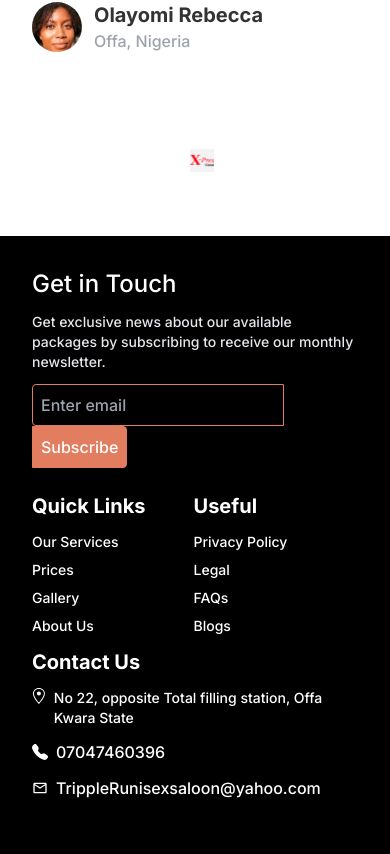
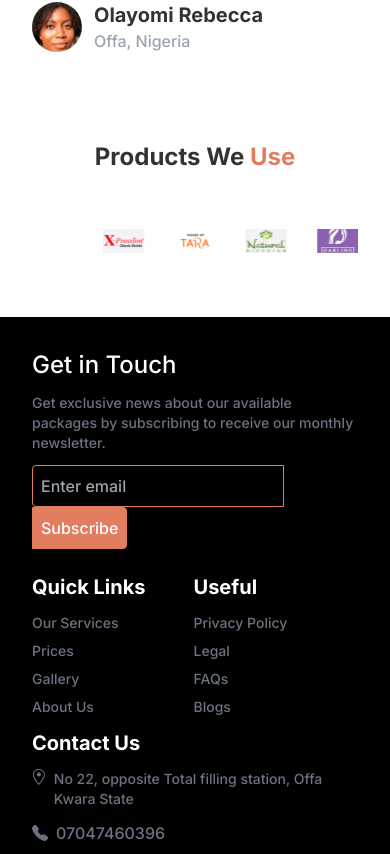
Before and after one commit to iamclement1/tripple-r, a Next.js app: page /prices in a window 390 px wide. Shown: the part 5630-6484 px from the top of the page. Built offline with nearby package versions, Linux system fonts and the light colour scheme.

Commit message:
update: change text-color

```diff
--- a/src/components/layouts/Footer.jsx
+++ b/src/components/layouts/Footer.jsx
@@ -18,7 +18,7 @@ const Footer = () => {
                     <h1 className='text-2xl font-medium '>
                         Get in Touch
                     </h1>
-                    <p className='lg:w-4/6 text-gray-200 text-sm my-3'>
+                    <p className='lg:w-4/6 text-gray-500 text-sm my-3'>
                         Get exclusive news about our available packages by subscribing
                         to receive our monthly newsletter.
                     </p>
@@ -48,7 +48,7 @@ const Footer = () => {
                             <h1 className='font-semibold text-xl'>
                                 Quick Links
                             </h1>
-                            <ul className='text-sm my-3 space-y-2'>
+                            <ul className='text-sm my-3 space-y-2 text-gray-500'>
                                 <li className="hover:underline hover:duration-300
                                 hover:ease-in-out hover:decoration-[#E27D60]
                                 hover:underline-offset-8">
@@ -86,7 +86,7 @@ const Footer = () => {
                             <h1 className='font-semibold text-xl'>
                                 Useful
                             </h1>
-                            <ul className='text-sm my-3 space-y-2'>
+                            <ul className='text-sm my-3 space-y-2 text-gray-500'>
                                 <li className="hover:underline hover:duration-300
                                 hover:ease-in-out hover:decoration-[#E27D60]
                                 hover:underline-offset-8">
@@ -124,17 +124,17 @@ const Footer = () => {
                         <h1 className='font-semibold text-xl mb-3 items-center'>
                             Contact Us
                         </h1>
-                        <div className='flex space-x-2 '>
+                        <div className='flex space-x-2  text-gray-500'>
                             <GoLocation />
                             <h2 className='text-sm'>
                                 No 22, opposite Total filling station, Offa Kwara State
                             </h2>
                         </div>
-                        <div className="flex items-center space-x-2 my-3">
+                        <div className="flex items-center space-x-2 my-3 text-gray-500">
                             <BsTelephoneFill />
                             <a href="tel:07047460396">07047460396</a>
                         </div>
-                        <div className="flex items-center space-x-2 my-3">
+                        <div className="flex items-center space-x-2 my-3 text-gray-500">
                             <MdOutlineMailOutline />
                             <a href="mailto:TrippleRunisexsaloon@yahoo.com">
                                 TrippleRunisexsaloon@yahoo.com
--- a/src/components/layouts/Products.jsx
+++ b/src/components/layouts/Products.jsx
@@ -13,12 +13,12 @@ SwiperCore.use([Autoplay, Navigation, Pagination]);
 const Products = () => {
     return (
         <React.Fragment>
-            <h1 className='md:block hidden mx-4 md:mx-0 text-center text-2xl lg:text-4xl font-bold text-[#333333] '>
+            <h1 className='block mx-4 md:mx-0 text-center text-2xl lg:text-4xl font-bold text-[#333333] '>
                 Products We <span className='text-[#E27D60] '>Use</span>
             </h1>
 
-            <main className="mx-36 mt-12">
-                <div className="px-8 py-2 w-full">
+            <main className="md:mx-36 mt-12">
+                <div className="px-8 py-2 w-full ">
                     <Swiper
                     slidesPerView={5}
                         spaceBetween={30}
--- a/src/pages/about.jsx
+++ b/src/pages/about.jsx
@@ -15,7 +15,7 @@ const About = () => {
                     About Us
                 </h1>
                 <p className='lg:w-[49rem] md:mx-12 mx-3 lg:mx-auto my-3 text-center text-[18x] text-[#767676] '>
-                    At Tripple R unisex salon, we are committed to going above and beyond at every turn. For us, providing outstanding service is only one part of providing an extraordinary experience. With us having an
+                    At Triple R unisex salon, we are committed to going above and beyond at every turn. For us, providing outstanding service is only one part of providing an extraordinary experience. With us having an
                     amazing experience is guaranteed.
                 </p>
             </main>
--- a/src/pages/gallery.jsx
+++ b/src/pages/gallery.jsx
@@ -18,7 +18,7 @@ const Gallery = ({ children }) => {
         <React.Fragment>
             <h1 className=' bg-[#F2F2F2] text-center ml-4 lg:ml-36 p-6
             text-[#E27D60] font-semibold text-2xl'>
-                Tripple R Gallery
+                Triple R Gallery
             </h1>
 
             <main className=' md:flex lg:flex mx-6 md:mx-6 lg:mx-36 md:space-x-8 lg:space-x-12 mt-8'>
--- a/src/pages/index.jsx
+++ b/src/pages/index.jsx
@@ -31,7 +31,7 @@ export default function Home() {
           <div className="h-screen relative max-w-7xl mx-auto my-auto px-4 sm:px-6 lg:px-8 py-20
           flex flex-col justify-center text-center">
             {/* <p className='text-[#E27D60] md:text-4xl font-extrabold' >
-              Tripple R Beauty Saloon
+              Triple R Beauty Saloon
             </p>
             <p className='text-white md:text-5xl  ' >
               Beauty Delivered Beautifully
@@ -44,7 +44,7 @@ export default function Home() {
           Personalized Beauty  <span className='text-[#E27D60]'>Treatment</span>
         </h1>
         <p className='lg:w-[56rem] mx-8 md:mx-14 lg:mx-auto my-3 text-center text-[18x] text-[#767676]'>
-          You have full control at Tripple R, unisex salon. In addition to choosing your own beauty specialist, you can select from a range of services, such as eyebrow threading, waxing, nails, nail extensions, pedicures, manicures, eyelash extensions, facials, massages, and eyebrow and lash tinting. Then you can modify your treatment to match your preferred appearance and preferences.
+          You have full control at Triple R, unisex salon. In addition to choosing your own beauty specialist, you can select from a range of services, such as eyebrow threading, waxing, nails, nail extensions, pedicures, manicures, eyelash extensions, facials, massages, and eyebrow and lash tinting. Then you can modify your treatment to match your preferred appearance and preferences.
         </p>
 
         <div className=' md:mx-24 xl:mx-36 grid grid-cols-1 md:grid md:grid-cols-1 lg:grid lg:grid-cols-3
@@ -88,7 +88,7 @@ export default function Home() {
               {"Bespoke Beauty Treatments"}
             </p>
             <p className='my-8 text-[#333]  text-sm'>
-              {"Tripple R is a full-service beauty salon that exudes quality and delivers luxury. Our focus is on ensuring your Tripple R experience is second to none – leaving you feeling fully refreshed and completely satisfied with your visit to our contemporary and comfortable saloon conveniently situated in the heart of Offa Kwara State. For more on how we deliver our service, view our About Us page."}
+              {"Triple R is a full-service beauty salon that exudes quality and delivers luxury. Our focus is on ensuring your Triple R experience is second to none – leaving you feeling fully refreshed and completely satisfied with your visit to our contemporary and comfortable saloon conveniently situated in the heart of Offa Kwara State. For more on how we deliver our service, view our About Us page."}
             </p>
             <button className='bg-[#E27D60] p-3 rounded-md text-white'>
               <Link href={"https://wa.me/07047460396"}>
@@ -124,7 +124,7 @@ export default function Home() {
               Feel Beautiful, <span className='text-[#E27D60]' >Look Great</span>
             </h1>
             <p className='my-8 text-[#333] lg:w-5/6 text-sm'>
-              Braids are more than just a hairstyle, they are a form of art. Each braid can be customized to fit your unique personality and style, from simple and elegant to bold and intricate. Come and get the best experience at Tripple R unisex salon
+              Braids are more than just a hairstyle, they are a form of art. Each braid can be customized to fit your unique personality and style, from simple and elegant to bold and intricate. Come and get the best experience at Triple R unisex salon
             </p>
             <button className='bg-[#E27D60] p-3 rounded-md text-white'>
               <Link href={"https://wa.me/07047460396"}>
```
